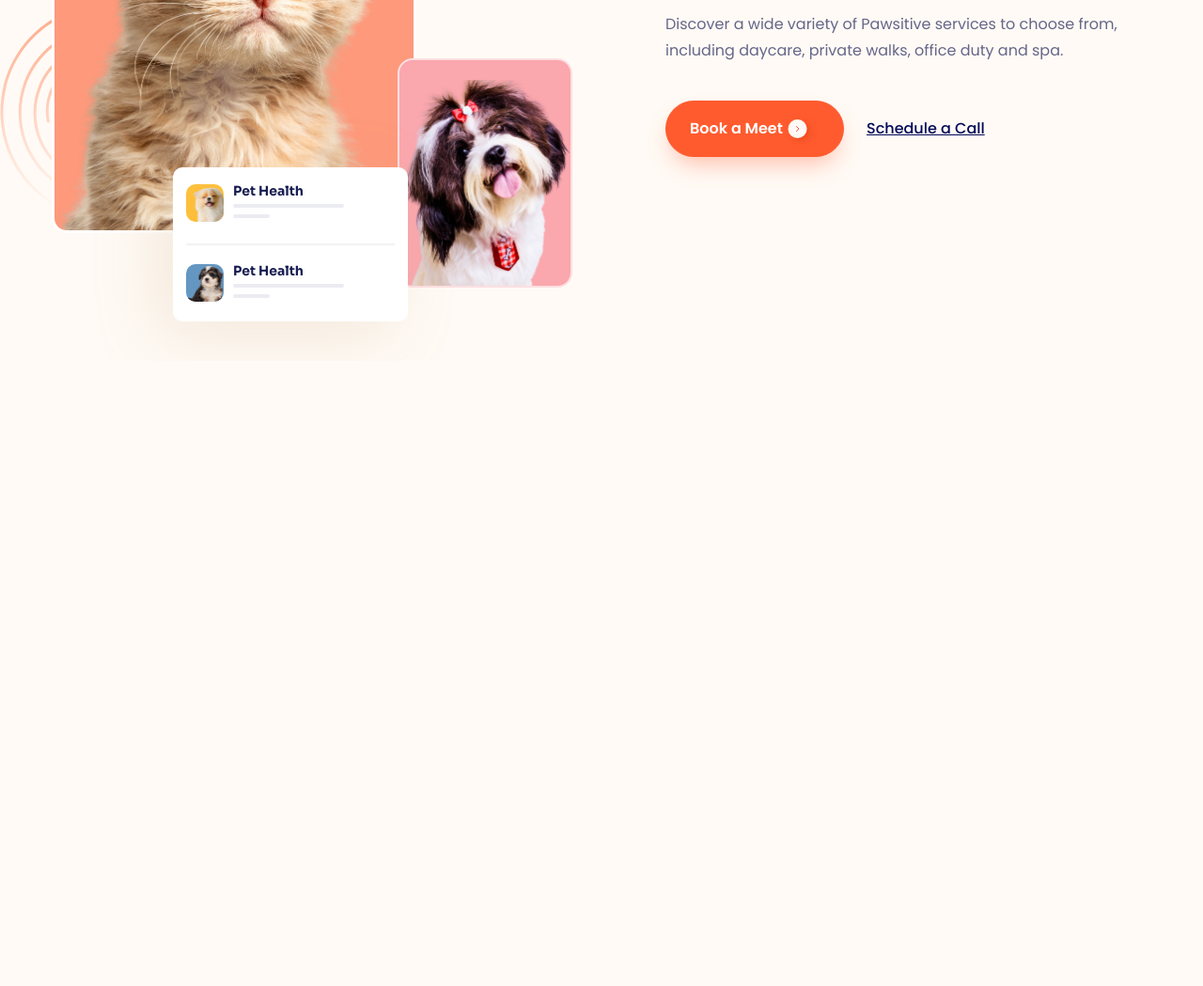
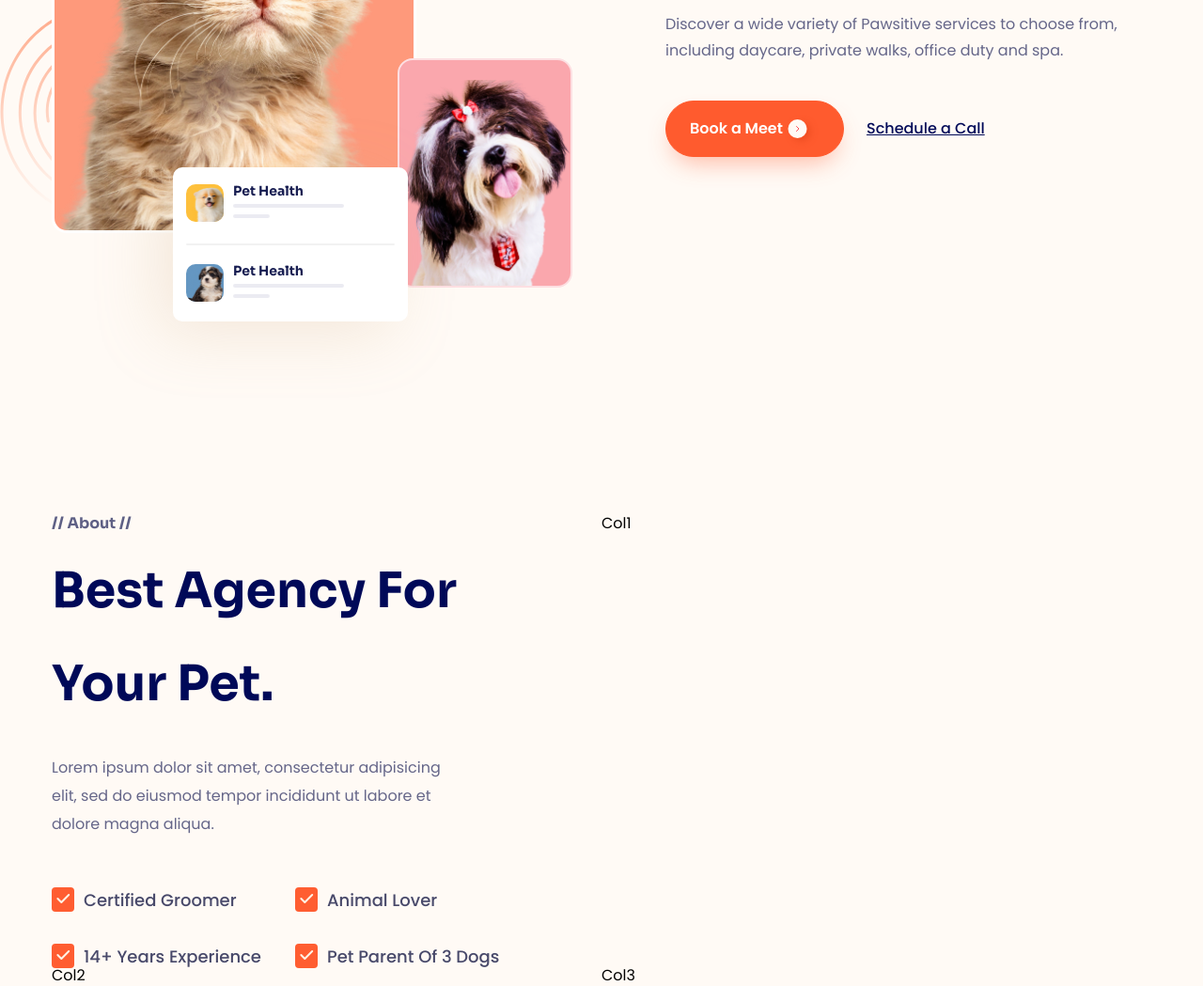
Before and after one commit to ninhtrong2k/html-css-project, a plain HTML site: page index.html in a window 1280 px wide. Shown: the part 416-1465 px from the top of the page at 94% size. Before the commit the page ends 800 px from the top, so only its background shows below. Drawn offline with Linux system fonts and the light colour scheme.

Commit message:
make section about part 1

```diff
--- a/asset/style.css
+++ b/asset/style.css
@@ -2,7 +2,7 @@
     box-sizing: border-box;
 }
 :root {
-    --primary-color : #FF5B2E;
+    --primary-color: #ff5b2e;
 }
 html {
     font-size: 62.5%;
@@ -60,6 +60,18 @@ button {
     color: #fff;
     background: var(--primary-color);
     border-color: var(--primary-color);
+}
+.section-heading {
+    font-weight: 700;
+    font-size: 5.2rem;
+    line-height: 1.9;
+    color: #000958;
+}
+.section__desc {
+    margin-top: 24px;
+    font-size: 1.6rem;
+    line-height: 1.88;
+    color: #656689;
 }
 
 /* Header  */
@@ -152,7 +164,7 @@ button {
     display: flex;
 }
 .hero-list-item:nth-child(3) .hero-list-item__thumb {
-    background:#6597c2;
+    background: #6597c2;
 }
 .hero-list-item__thumb {
     width: 40px;
@@ -206,11 +218,10 @@ button {
 .hero__row {
     display: flex;
     align-items: center;
-    margin-top: 38px    ;
-
+    margin-top: 38px;
 }
 .hero__cta-btn {
-    --height:60px;
+    --height: 60px;
     min-width: 190px;
     font-size: 1.6rem;
     box-shadow: 0px 13px 26px -8px rgba(255, 91, 46, 0.42);
@@ -227,3 +238,58 @@ button {
     text-decoration-line: underline;
     color: #000958;
 }
+
+/* About  */
+.about {
+    margin-top: 207px;
+}
+.about__inner {
+    display: grid;
+    grid-template-columns: 1fr 1fr;
+}
+.about__label {
+    font-family: "Sora", sans-serif;
+    color: #5e6085;
+    font-size: 1.6rem;
+    font-weight: 600;
+    line-height: 1;
+}
+
+.about__heading {
+    margin-top: 15px;
+}
+
+.about__heading,
+.about__desc {
+    width: 444px;
+}
+
+.about__checklist {
+    display: grid;
+    grid-template-columns: auto auto;
+    justify-content: flex-start;
+    gap: 36px;
+    margin-top: 54px;
+}
+.about__check-item {
+    position: relative;
+    display: flex;
+    align-items: center;
+    column-gap: 10px;
+    font-weight: 500;
+    color: #48496a;
+    font-size: 1.8rem;
+    line-height: 1;
+}
+.about__check-item::before {
+    content: "";
+    display: inline-block;
+    width: 24px;
+    height: 24px;
+    background: #ff5d31;
+    border-radius: 4px;
+}
+.about__check-item::after {
+    position: absolute;
+    content: url(../asset/icon/Vector.svg);
+}
--- a/index.html
+++ b/index.html
@@ -297,5 +297,32 @@
                 </div>
             </div>
         </section>
+        <main>
+            <!-- About  -->
+             <div class="about">
+                <div class="container">
+                    <div class="about__inner">
+                        <section class="about__content">
+                            <p class="about__label">//  About  //</p>
+                            <h2 class="about__heading section-heading">
+                                Best Agency For Your Pet.
+                            </h2>
+                            <p class="about__desc section__desc">
+                                Lorem ipsum dolor sit amet, consectetur adipisicing elit, sed do eiusmod tempor incididunt ut labore et dolore magna aliqua.
+                            </p>
+                            <div class="about__checklist">
+                                <span class="about__check-item">Certified Groomer</span>
+                                <span class="about__check-item">Animal Lover</span>
+                                <span class="about__check-item">14+ Years Experience</span>
+                                <span class="about__check-item">Pet Parent Of 3 Dogs</span>
+                            </div>
+                        </section>
+                        <div class="about__media">Col1</div>
+                        <div class="about__media">Col2</div>
+                        <section class="about__content">Col3</section>
+                    </div>
+                </div>
+             </div>
+        </main>
     </body>
 </html>
```
Also changed, not shown: asset/icon/Vector.svg (added).
